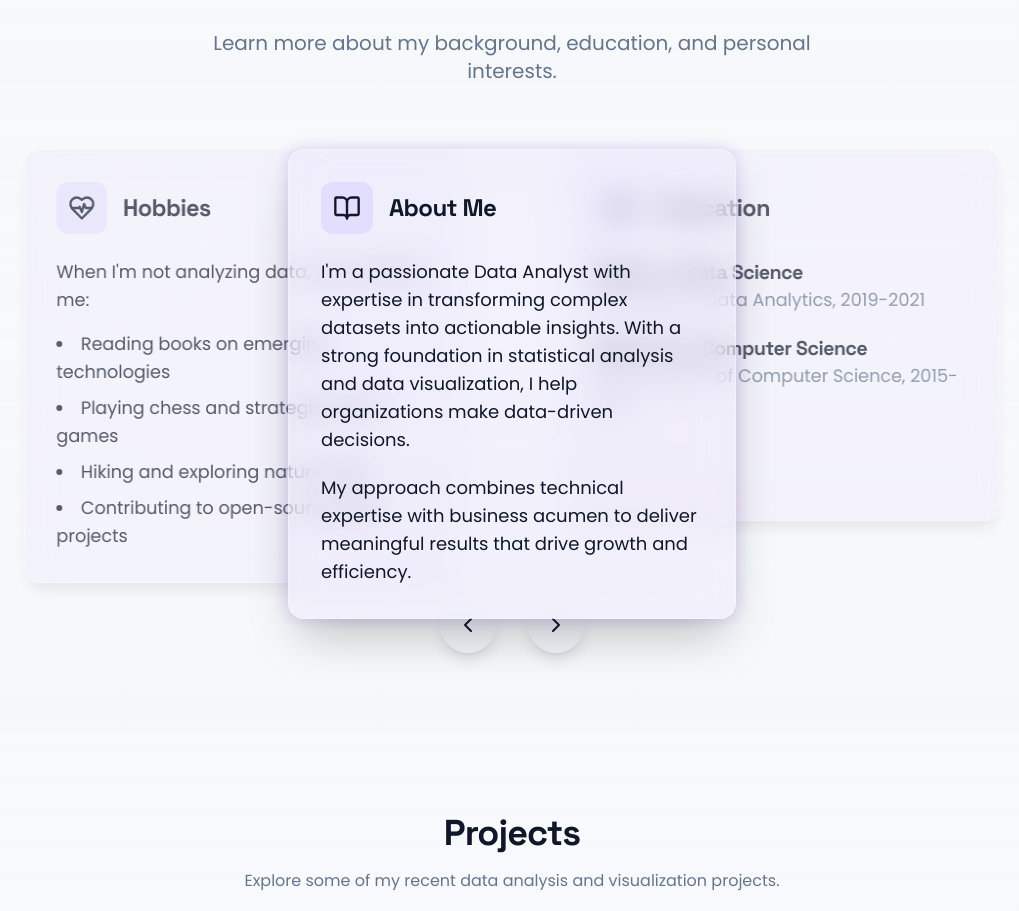
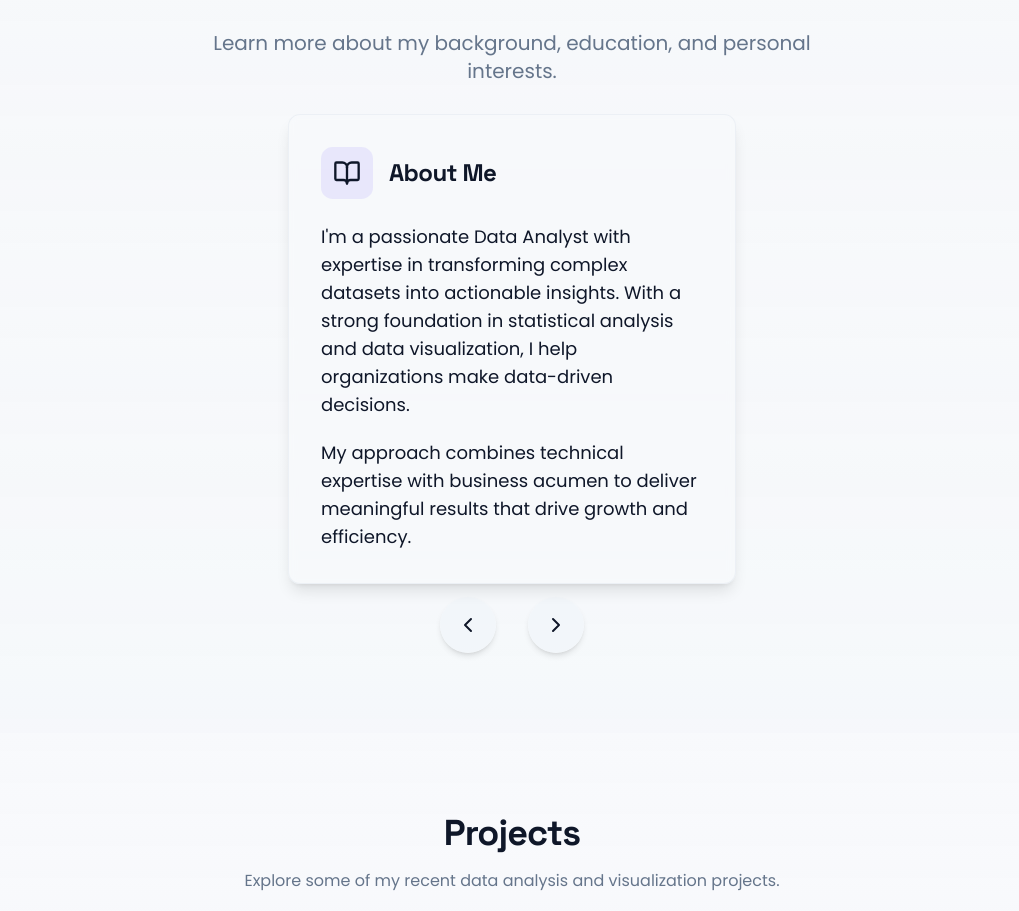
Before and after one commit to rohithbab/polished-digital-resume, a React (Vite) app: page / in a window 1280 px wide. Shown: the part 1107-2018 px from the top of the page, without its empty margins (128-1147 px from the left). Built offline with nearby package versions, Linux system fonts and the light colour scheme.

Commit message:
Remove 3D design from About
Remove the 3D card carousel effect from the About section.

```diff
--- a/src/App.css
+++ b/src/App.css
@@ -10,26 +10,3 @@
   -ms-overflow-style: none;  /* IE and Edge */
   scrollbar-width: none;  /* Firefox */
 }
-
-/* 3D transform styles */
-.rotate-y-12 {
-  transform: rotateY(12deg);
-}
-
-.-rotate-y-12 {
-  transform: rotateY(-12deg);
-}
-
-.translate-z-\[-100px\] {
-  transform: translateZ(-100px);
-}
-
-/* Add perspective to the card container */
-.card-perspective {
-  perspective: 1500px;
-}
-
-/* Apply 3D space */
-.preserve-3d {
-  transform-style: preserve-3d;
-}
--- a/src/components/About.tsx
+++ b/src/components/About.tsx
@@ -1,5 +1,5 @@
 
-import { useState, useRef, useEffect } from 'react';
+import { useState } from 'react';
 import {
   BookOpen, GraduationCap, HeartPulse,
   ChevronLeft, ChevronRight
@@ -9,40 +9,17 @@ interface AboutCardProps {
   title: string;
   icon: React.ReactNode;
   children: React.ReactNode;
-  position: 'left' | 'center' | 'right';
   isActive: boolean;
 }
 
-const AboutCard = ({ title, icon, children, position, isActive }: AboutCardProps) => {
-  // Different transformations based on position
-  const getCardStyles = () => {
-    const baseClasses = "absolute top-0 transition-all duration-500 ease-in-out w-full max-w-md glass-card card-gradient";
-
-    if (position === 'center') {
-      return `${baseClasses} z-30 opacity-100 scale-100 translate-x-0`;
-    } else if (position === 'left') {
-      return `${baseClasses} z-20 opacity-70 scale-95 -translate-x-[60%] rotate-y-12 translate-z-[-100px]`;
-    } else { // right
-      return `${baseClasses} z-20 opacity-70 scale-95 translate-x-[60%] -rotate-y-12 translate-z-[-100px]`;
-    }
-  };
-
+const AboutCard = ({ title, icon, children, isActive }: AboutCardProps) => {
   return (
     <div
-      className={getCardStyles()}
-      style={{
-        transformStyle: 'preserve-3d',
-        transform: position === 'center'
-          ? 'translateZ(0) rotateY(0deg)'
-          : position === 'left'
-          ? 'translateX(-60%) translateZ(-80px) rotateY(12deg)'
-          : 'translateX(60%) translateZ(-80px) rotateY(-12deg)',
-        boxShadow: isActive
-          ? '0 25px 50px -12px rgba(0, 0, 0, 0.25), 0 0 15px rgba(124, 58, 237, 0.2)'
-          : '0 10px 15px -3px rgba(0, 0, 0, 0.1)'
-      }}
+      className={`w-full max-w-md transition-all duration-500 ease-in-out ${
+        isActive ? 'opacity-100 scale-100' : 'opacity-0 scale-95 absolute'
+      }`}
     >
-      <div className="p-8">
+      <div className="p-8 bg-background/50 backdrop-blur-sm border border-border/50 rounded-xl shadow-lg">
         <div className="flex items-center mb-6">
           <div className="bg-primary/10 dark:bg-accent/10 p-3 rounded-md mr-4">
             {icon}
@@ -59,7 +36,6 @@ const AboutCard = ({ title, icon, children, position, isActive }: AboutCardProps
 
 const About = () => {
   const [activeIndex, setActiveIndex] = useState(0);
-  const containerRef = useRef<HTMLDivElement>(null);
 
   const cards = [
     {
@@ -118,18 +94,6 @@ const About = () => {
     setActiveIndex((prev) => (prev + 1) % cards.length);
   };
 
-  const getCardPosition = (index: number): 'left' | 'center' | 'right' => {
-    const normalizedIndex = (index - activeIndex + cards.length) % cards.length;
-
-    if (normalizedIndex === 0) return 'center';
-    if (normalizedIndex === 1 || normalizedIndex === cards.length - 1) {
-      return normalizedIndex === 1 ? 'right' : 'left';
-    }
-
-    // For more than 3 cards, hide the rest
-    return normalizedIndex < cards.length / 2 ? 'right' : 'left';
-  };
-
   return (
     <section id="about" className="py-20 bg-secondary/30 dark:bg-secondary/10">
       <div className="section-container">
@@ -140,18 +104,14 @@ const About = () => {
           </p>
         </div>
 
-        <div className="relative" style={{ perspective: '1000px' }}>
-          {/* 3D Card Carousel */}
-          <div
-            ref={containerRef}
-            className="relative flex justify-center items-center h-[400px]"
-          >
+        <div className="relative">
+          {/* Simple Card Carousel */}
+          <div className="relative flex justify-center items-center h-[400px]">
             {cards.map((card, index) => (
               <AboutCard
                 key={index}
                 title={card.title}
                 icon={card.icon}
-                position={getCardPosition(index)}
                 isActive={index === activeIndex}
               >
                 {card.content}
@@ -163,14 +123,14 @@ const About = () => {
           <div className="flex justify-center gap-8 mt-12">
             <button
               onClick={prevCard}
-              className="p-4 rounded-full bg-secondary/70 hover:bg-secondary/90 dark:bg-secondary/40 dark:hover:bg-secondary/60 transition-colors shadow-lg hover:shadow-xl"
+              className="p-4 rounded-full bg-secondary/70 hover:bg-secondary/90 dark:bg-secondary/40 dark:hover:bg-secondary/60 transition-colors shadow-md"
               aria-label="Previous card"
             >
               <ChevronLeft className="h-6 w-6" />
             </button>
             <button
               onClick={nextCard}
-              className="p-4 rounded-full bg-secondary/70 hover:bg-secondary/90 dark:bg-secondary/40 dark:hover:bg-secondary/60 transition-colors shadow-lg hover:shadow-xl"
+              className="p-4 rounded-full bg-secondary/70 hover:bg-secondary/90 dark:bg-secondary/40 dark:hover:bg-secondary/60 transition-colors shadow-md"
               aria-label="Next card"
             >
               <ChevronRight className="h-6 w-6" />
```
